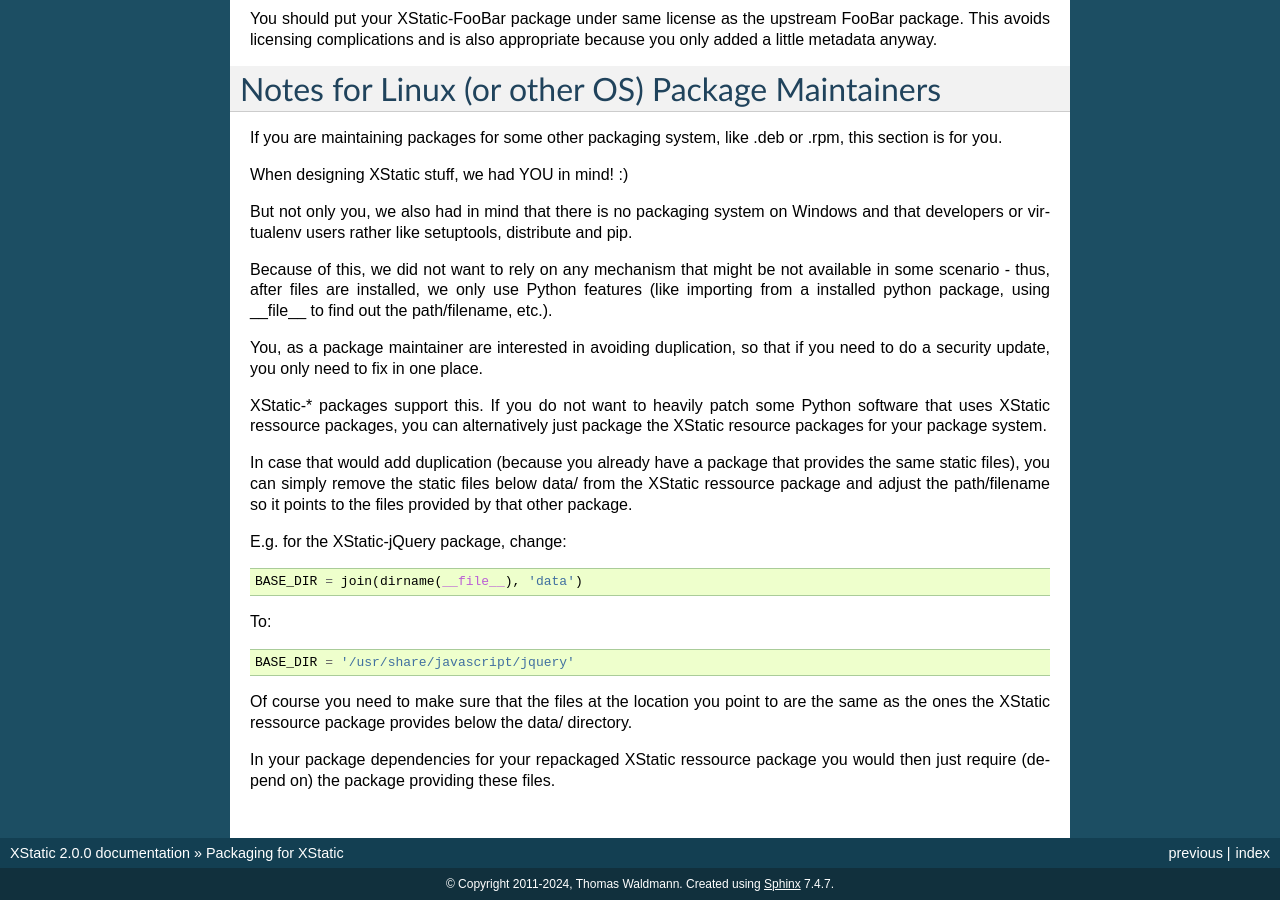
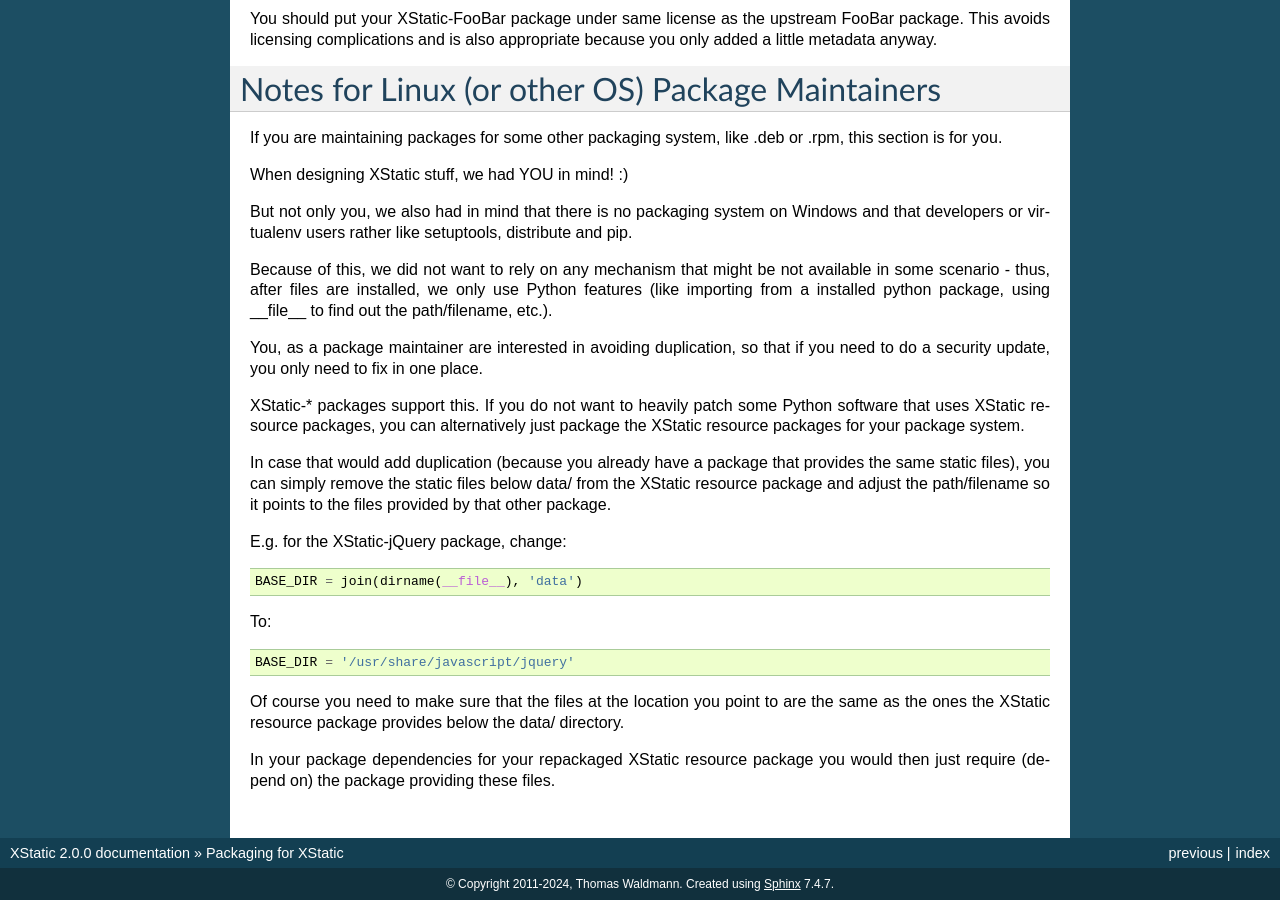
Before and after one commit to xstatic-py/xstatic, a Sphinx documentation site: the page built from docs/source/packaging.rst, in a window 1280 px wide and 900 px high, scrolled down 1726 px. Built offline with Sphinx 7.4.7, drawn with Linux system fonts in a browser that asks for light colours.

Commit message:
fix typos

```diff
--- a/docs/source/packaging.rst
+++ b/docs/source/packaging.rst
@@ -122,12 +122,12 @@ You, as a package maintainer are interested in avoiding duplication, so that
 if you need to do a security update, you only need to fix in one place.
 
 XStatic-* packages support this. If you do not want to heavily patch some
-Python software that uses XStatic ressource packages, you can alternatively
+Python software that uses XStatic resource packages, you can alternatively
 just package the XStatic resource packages for your package system.
 
 In case that would add duplication (because you already have a package that
 provides the same static files), you can simply remove the static files below
-data/ from the XStatic ressource package and adjust the path/filename so it
+data/ from the XStatic resource package and adjust the path/filename so it
 points to the files provided by that other package.
 
 E.g. for the XStatic-jQuery package, change::
@@ -139,8 +139,8 @@ To::
     BASE_DIR = '/usr/share/javascript/jquery'
 
 Of course you need to make sure that the files at the location you point to
-are the same as the ones the XStatic ressource package provides below the
+are the same as the ones the XStatic resource package provides below the
 data/ directory.
 
-In your package dependencies for your repackaged XStatic ressource package
+In your package dependencies for your repackaged XStatic resource package
 you would then just require (depend on) the package providing these files.
```
